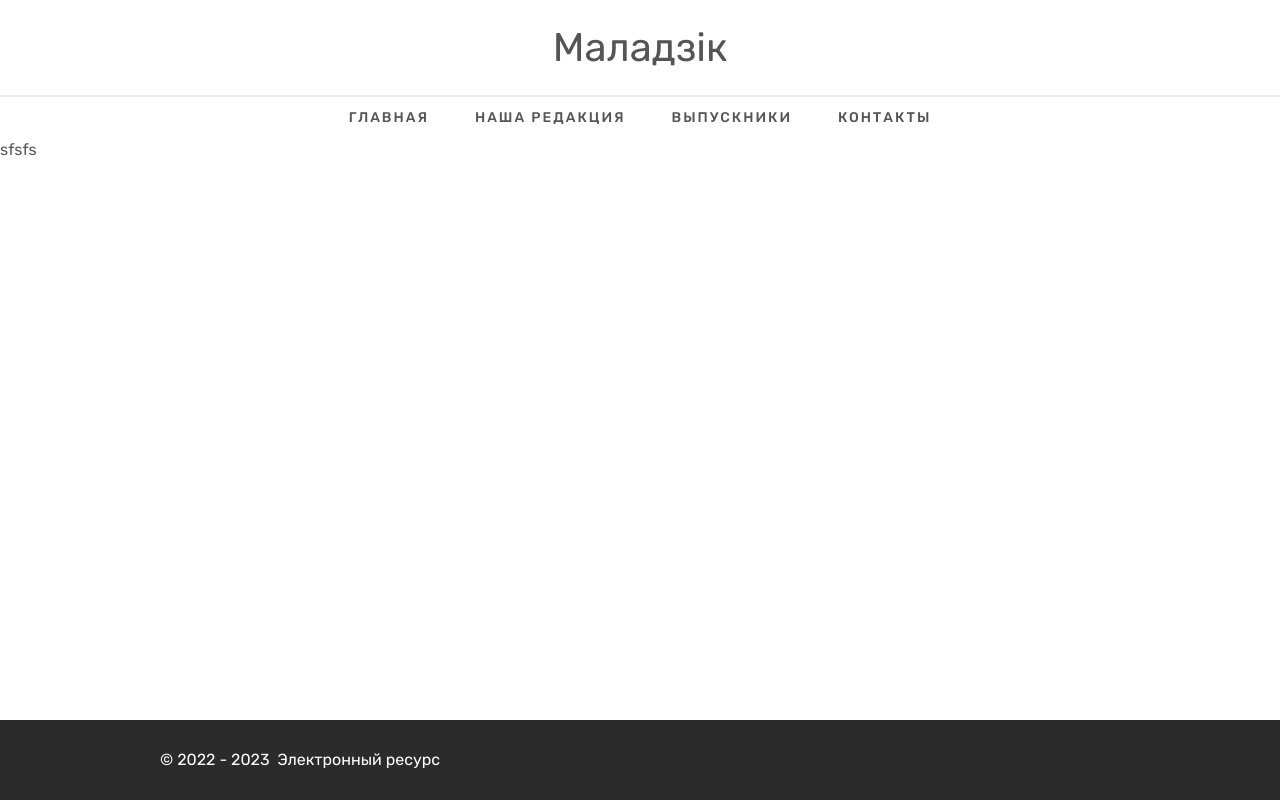
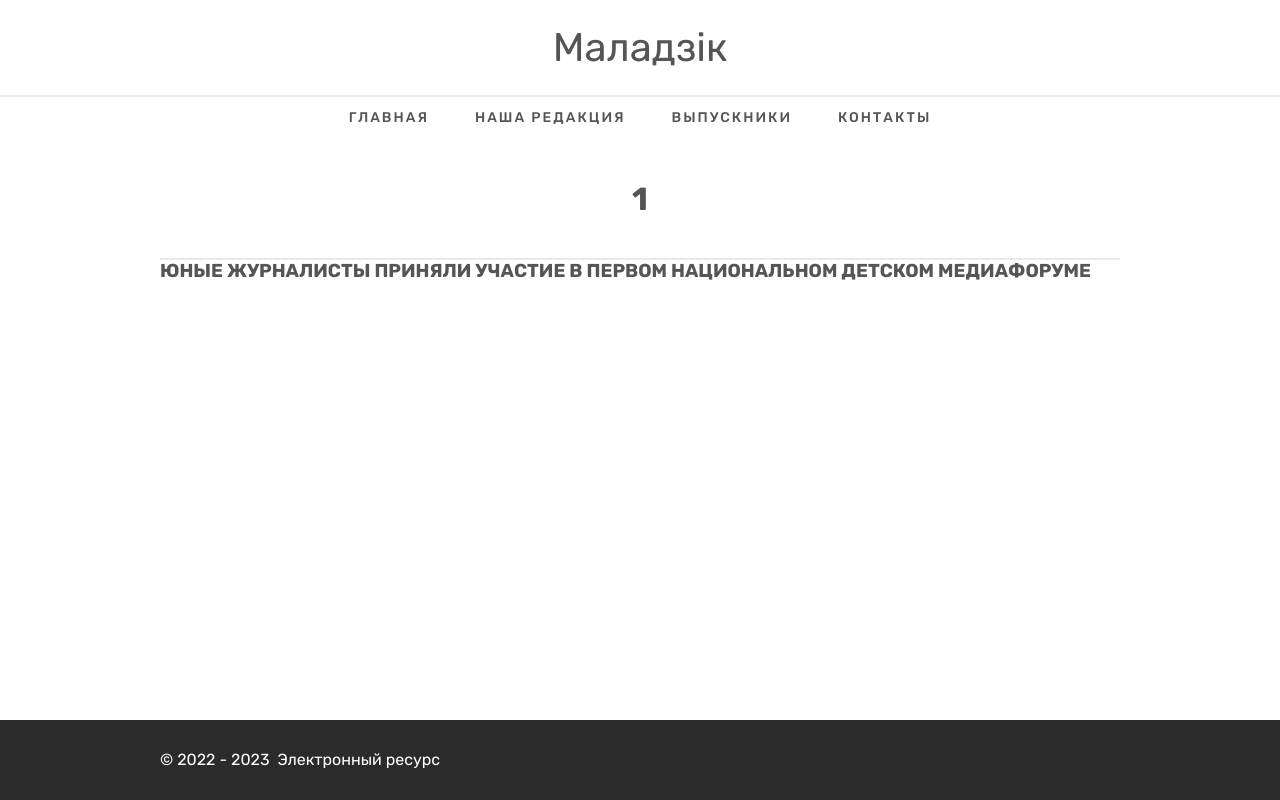
Before and after one commit to dmitry-shul/elgazeta, a Next.js app: page /1/1 in a window 1280 px wide. Built offline with nearby package versions, Linux system fonts and the light colour scheme.

Commit message:
add Post page

```diff
--- a/src/pages/[rubric]/[post]/Post.module.css
+++ b/src/pages/[rubric]/[post]/Post.module.css
@@ -0,0 +1,13 @@
+.postBlock {
+  width: 100%;
+}
+
+.postBlock h1 {
+  width: 100%;
+  display: flex;
+  align-items: center;
+  justify-content: center;
+  padding: 40px 0;
+  border-bottom: 2px solid #EAEAEA;
+  text-align: center;
+}
--- a/src/pages/[rubric]/[post]/index.jsx
+++ b/src/pages/[rubric]/[post]/index.jsx
@@ -1,11 +1,43 @@
+import Head from "next/head"
 import styles from "./Post.module.css"
+import { useRouter } from "next/router"
+import Image from "next/image"
 
 const Post = () => {
+  const {query} = useRouter()
+  const {postTitle, rubricTitle} = getTitle(query)
+
+  //console.log(query, postTitle, rubricTitle)
+
   return (
     <>
-      sfsfs
+      <Head>
+        <title>{postTitle} - Маладзік</title>
+      </Head>
+
+      <div className="container">
+        <div className={styles.postBlock}>
+          <h1>{rubricTitle}</h1>
+
+          <div className={styles.post}>
+            <h3>ЮНЫЕ ЖУРНАЛИСТЫ ПРИНЯЛИ УЧАСТИЕ В ПЕРВОМ НАЦИОНАЛЬНОМ ДЕТСКОМ МЕДИАФОРУМЕ</h3>
+
+
+          </div>
+        </div>
+      </div>
     </>
   )
 }
 
 export default Post
+
+
+
+const getTitle = (query) => {
+  let a = query?.post?.split("-").join(" ")
+  let postTitle = a[0].toUpperCase() + a.slice(1)
+  let c = query?.rubric?.split("-").join(" ")
+  let rubricTitle = c[0].toUpperCase() + c.slice(1)
+  return {postTitle, rubricTitle};
+}
--- a/src/pages/[rubric]/index.jsx
+++ b/src/pages/[rubric]/index.jsx
@@ -17,7 +17,7 @@ const Rubric = () => {
           <h1>{title}</h1>
 
           <div className={styles.postList}>
-            <Post onClick={() => push(`${asPath}/${"post"}`)} />
+            <Post onClick={() => push(`${asPath}/${"юные-журналисты-приняли-участие-в-первом-национальном-детском-медиафоруме"}`)} />
             <Post />
             <Post />
             <Post />
```
